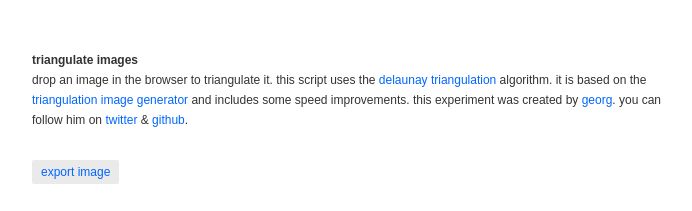
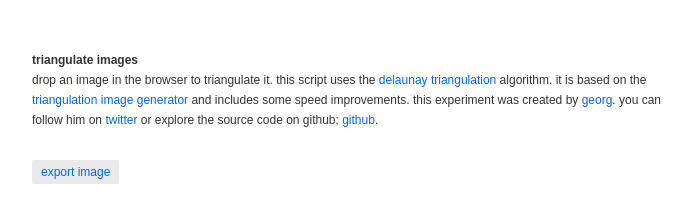
Before and after one commit to snorpey/triangulation, a plain HTML site: page index.html in a window 1280 px wide. Shown: the whole page, without its empty margins (18-710 px from the left). Drawn offline with Linux system fonts and the light colour scheme.

Commit message:
update index copy

```diff
--- a/index.html
+++ b/index.html
@@ -8,7 +8,7 @@
 	<body>
 		<article class="content">
 			<h1 class="headline">triangulate images</h1>
-			<p>drop an image in the browser to triangulate it. this script uses the <a href="https://en.wikipedia.org/wiki/Delaunay_triangulation" title="Wikipedia article on Delaunay Triangulation">delaunay triangulation</a> algorithm. it is based on the <a href="http://jsdo.it/akm2/xoYx" title="Triangulation Image Generator on jsdo.it">triangulation image generator</a> and includes some speed improvements. this experiment was created by <a href="http://fishnation.de">georg</a>. you can follow him on <a href="https://twitter.com/snorpey">twitter</a> &amp; <a href="https://github.com/snorpey/">github</a>.</p>
+			<p>drop an image in the browser to triangulate it. this script uses the <a href="https://en.wikipedia.org/wiki/Delaunay_triangulation" title="Wikipedia article on Delaunay Triangulation">delaunay triangulation</a> algorithm. it is based on the <a href="http://jsdo.it/akm2/xoYx" title="Triangulation Image Generator on jsdo.it">triangulation image generator</a> and includes some speed improvements. this experiment was created by <a href="http://fishnation.de">georg</a>. you can follow him on <a href="https://twitter.com/snorpey">twitter</a> or explore the source code on github: <a href="https://github.com/snorpey/triangulation">github</a>.</p>
 		</article>
 		<div class="content" id="controls">
 			<div class="control-wrapper">
```
